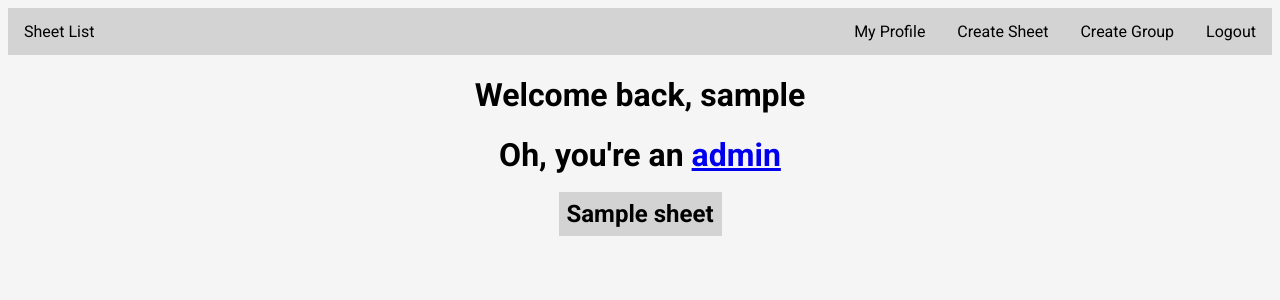
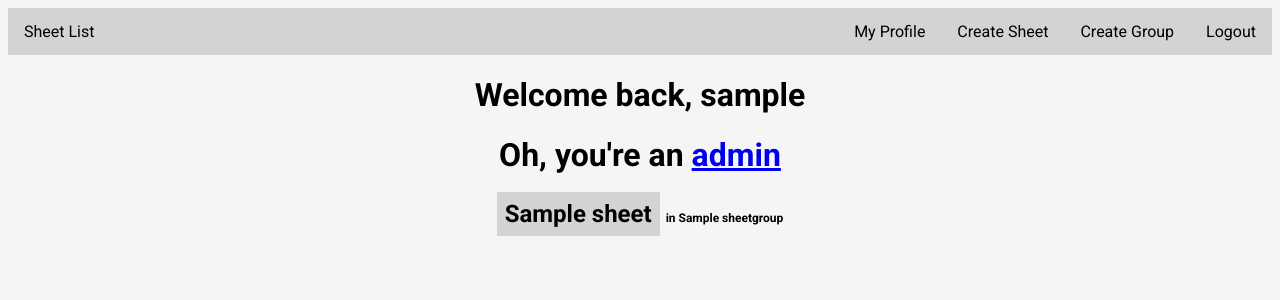
Before and after one commit to Hedgy134117/dice-slave-online, a Django app: a page that uses diceSlaveOnline/templates/profile.html in a window 1280 px wide. Shown: the top 300 px of the page. Run offline with Django 3.2, Linux system fonts and the light colour scheme; a user stored in the database is signed in; tables that the repository leaves empty hold one stand-in row (values such as "Sample post").

Commit message:
sheet groups in profile tab

```diff
--- a/diceSlaveOnline/templates/profile.html
+++ b/diceSlaveOnline/templates/profile.html
@@ -14,7 +14,7 @@
     <div>
     {% for sheet in sheets %}
         <div class="button">
-            <h2><a href="{% url 'sheets:detail' slug='sheet.slug' slug=sheet.slug %}">{{ sheet.name }}</a></h2>
+            <h2><a href="{% url 'sheets:detail' slug='sheet.slug' slug=sheet.slug %}">{{ sheet.name }}</a> <span>in {{ sheet.sheetGroup }}</span></h2>
         </div>
     {% endfor %}
     </div>
```
